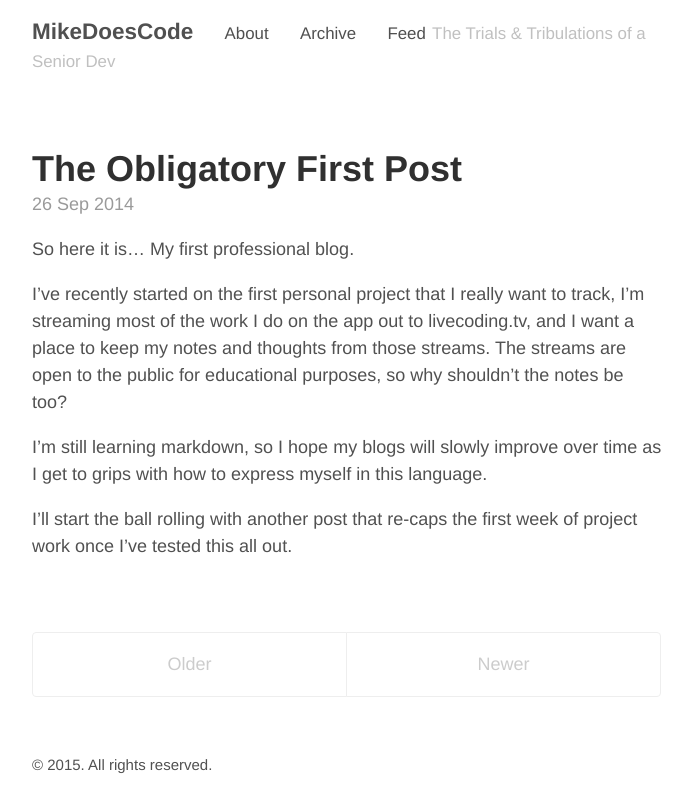
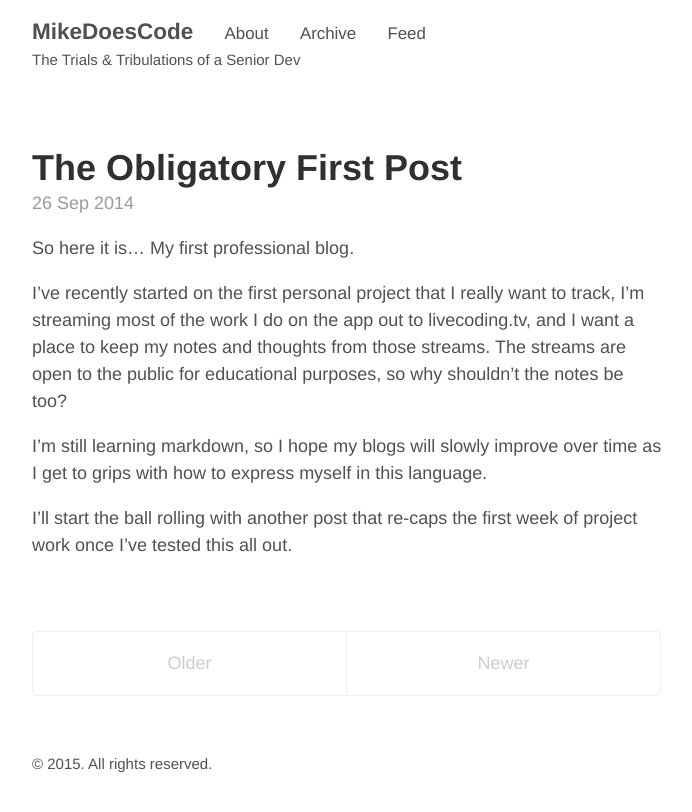
Before and after one commit to MikeHardman/mikehardman.github.io, a Jekyll site: the page built from index.html, in a window 1280 px wide. Shown: the top 812 px of the page, without its empty margins (293-985 px from the left). Built offline with Jekyll 4.4.1, drawn with Linux system fonts in a browser that asks for light colours; the list of posts is cut into pages by our own code.

Commit message:
Changing tagline location.

```diff
--- a/_layouts/default.html
+++ b/_layouts/default.html
@@ -11,12 +11,11 @@
           <a href="{{ site.baseurl }}/" title="Home">{{ site.title }}</a>
 
           {% for page in site.pages_list %}
-            &nbsp;&nbsp;&nbsp;
+  &nbsp;&nbsp;&nbsp;
             <small><a href="{{ page[1]  }}">{{ page[0] }}</a></small>
           {% endfor %}
-
-          <small>{{ site.tagline }}</small>
         </h3>
+                  <small>{{ site.tagline }}</small>
       </header>
 
       <main>
```
